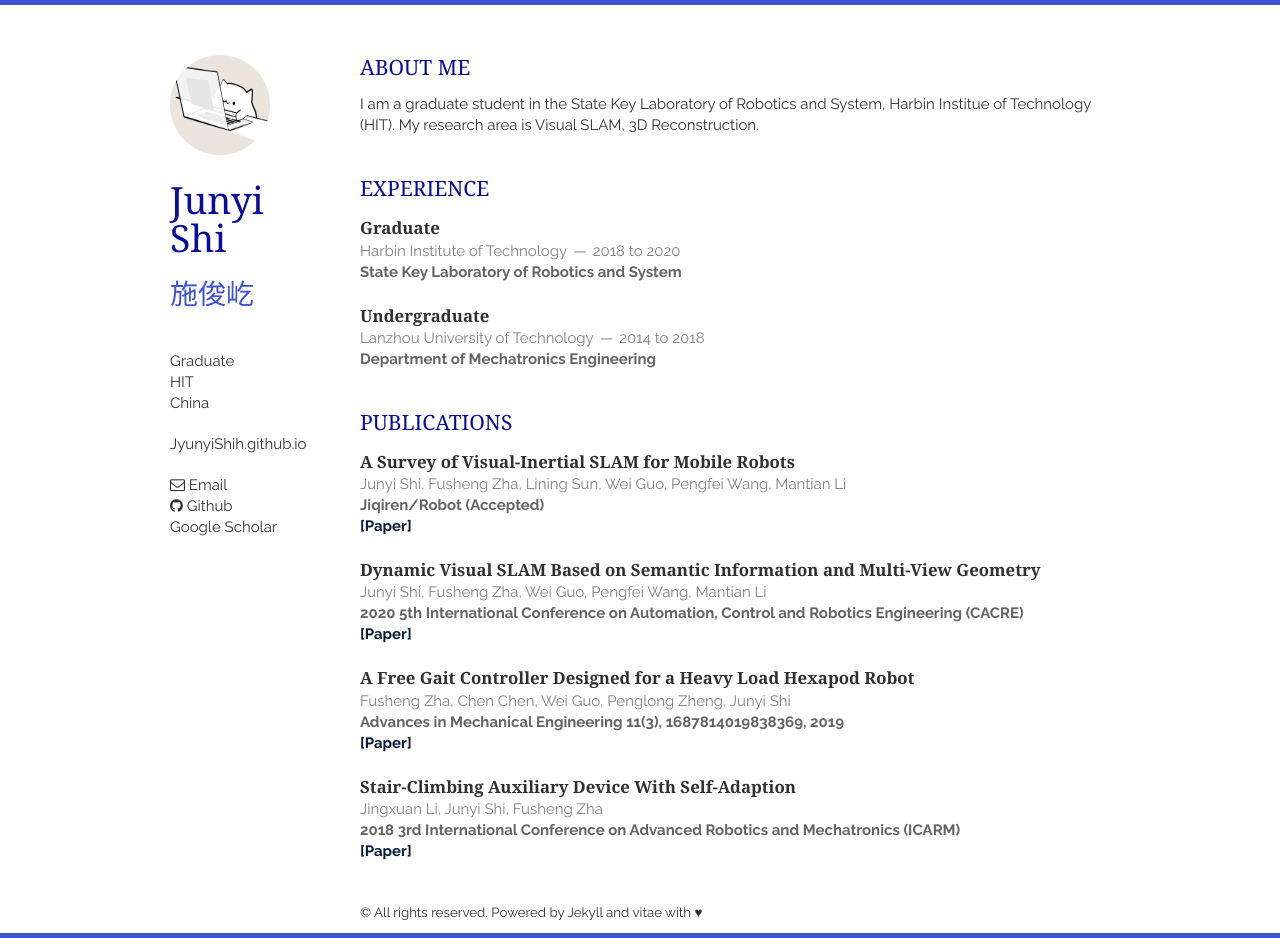
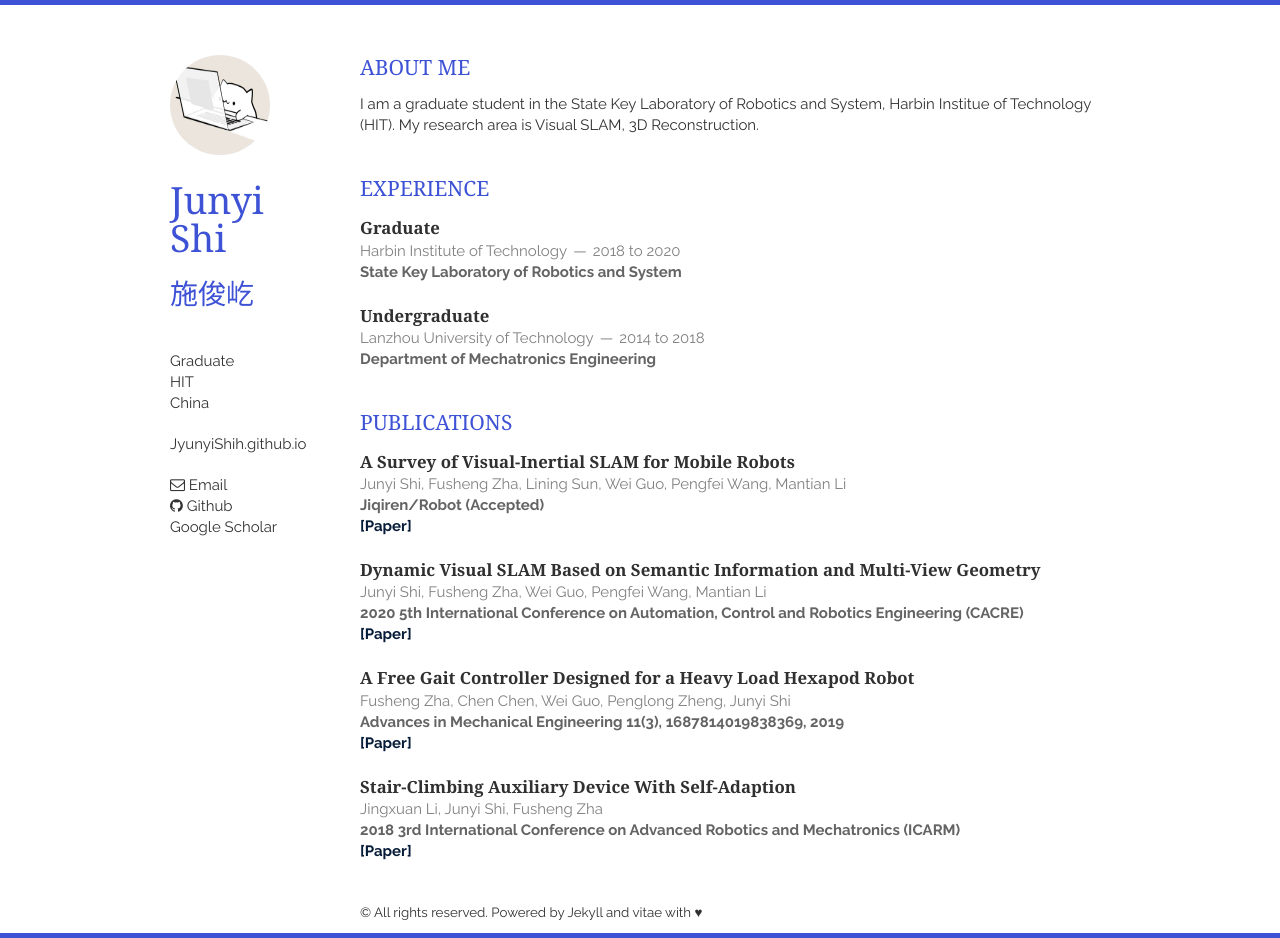
Before and after one commit to JunYiShih/JunYiShih.github.io, a Jekyll site: the page built from index.html, in a window 1280 px wide. Built offline with Jekyll 4.4.1, drawn with Linux system fonts in a browser that asks for light colours; nearby versions of some CDN libraries; the list of posts is cut into pages by our own code; a style sheet for code colours, icons or effects is not loaded.

Commit message:
Update layout.css

```diff
--- a/static/css/layout.css
+++ b/static/css/layout.css
@@ -23,7 +23,7 @@ a:visited {
 }
 
 a:hover, a:focus {
-    color: #090C9B;
+    color: #3D52D5;
 }
 
 p, address {
@@ -40,7 +40,7 @@ p, address {
 }
 
 header > h1, section > h1 {
-    color: #090C9B;
+    color: #3D52D5;
 }
 
 header > h1 {
```
